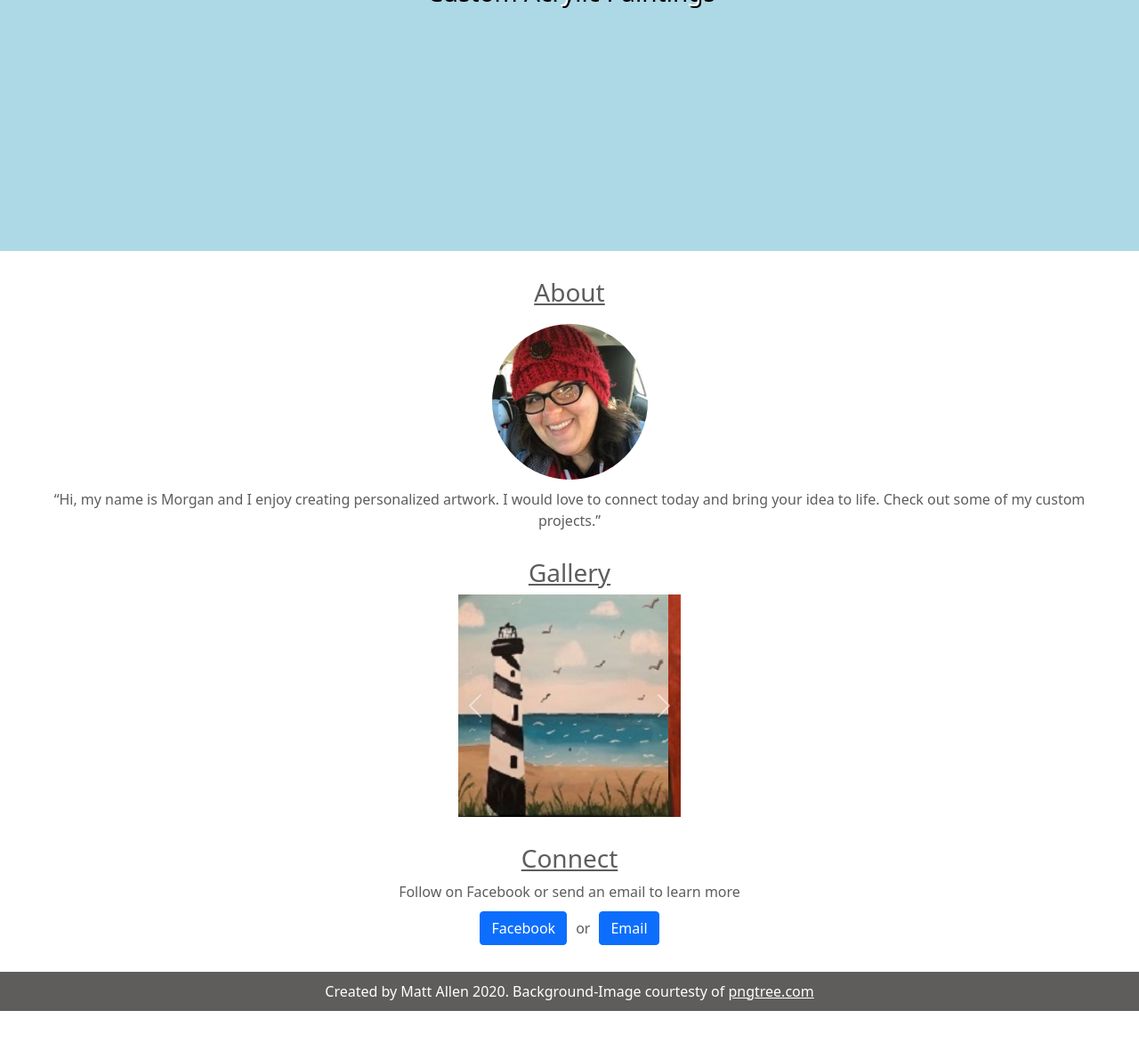
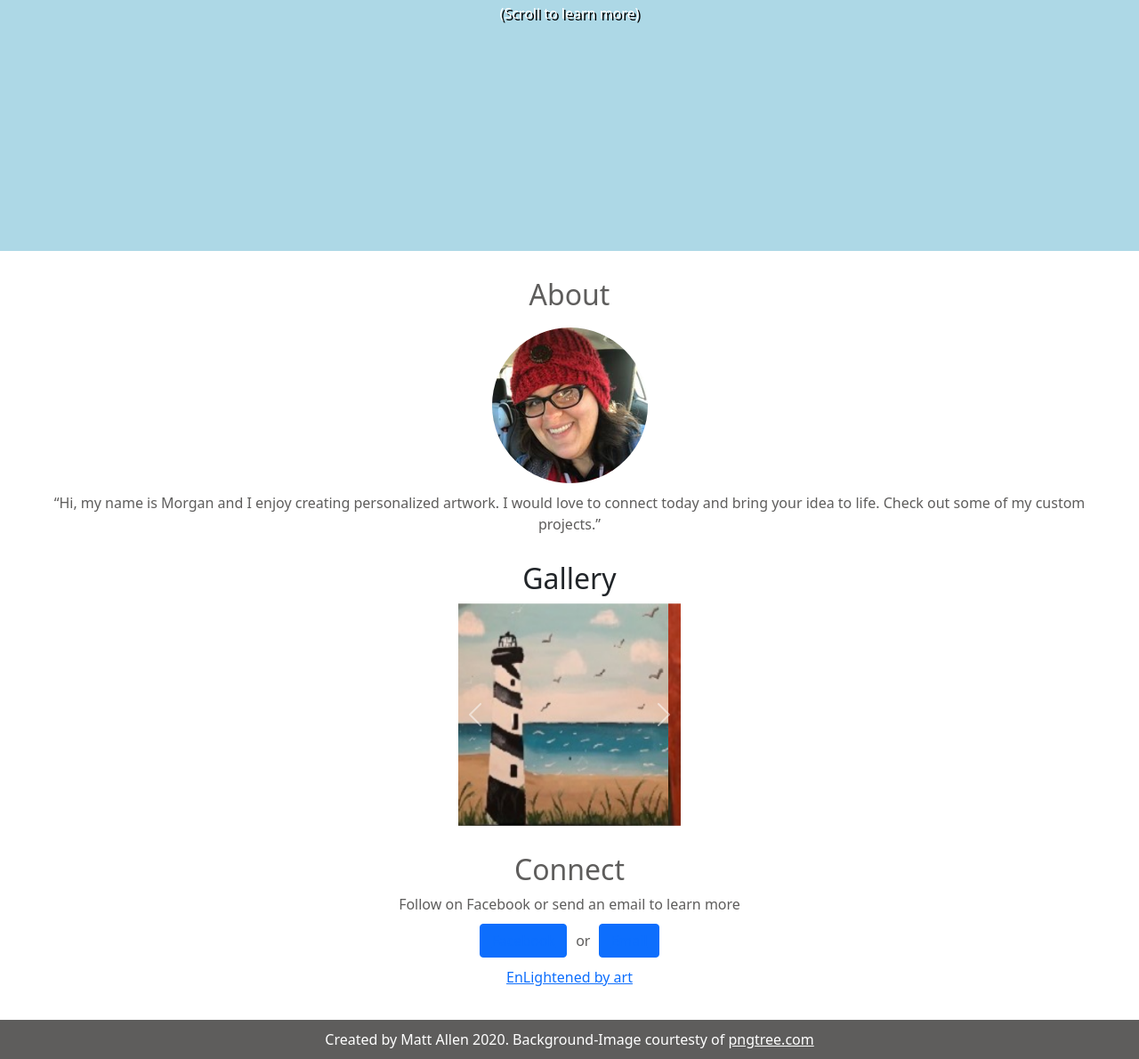
Before and after one commit to mallen13/enlightened-by-art, a plain HTML site: page index.html in a window 1280 px wide. Shown: the part 518-1708 px from the top of the page at 89% size. Before the commit the page ends 1654 px from the top, so only its background shows below. Drawn offline with nearby package versions, Linux system fonts and the light colour scheme.

Commit message:
Add files via upload

```diff
--- a/index.html
+++ b/index.html
@@ -1,9 +1,10 @@
 <!DOCTYPE html>
 <html>
 <head>
-  <title>enLightened by Art Custom Acrylic Paintings</title>
+  <title>enLightened by Art: Custom Acrylic Paintings</title>
+  <link rel="icon" href="images/dragon.jpg"/>
   <meta charset="UTF-8">
-  <meta name="description" content="enLightened by Art Custom Acrylic Paintings">
+  <meta name="description" content="Show off your style by ordering a custom acrylic painting made by Morgan Allen.">
   <meta name="keywords" content="paintings, painting, acrylic, art, christian, custom, artist, custom painting, custom paintings, christian art">
   <meta name="author" content="Morgan Allen">
   <meta name="viewport" content="width=device-width, initial-scale=1.0">
@@ -20,16 +21,17 @@
   <img src="images/dragon.jpg" alt="Dragon Painting">
   <h1>enLightened by Art</h1>
   <h3>Custom Acrylic Paintings</h3>
+  <p>(Scroll to learn more)</p>
 </header>
 
 <div class="flex about">
-    <h3>About</h3>
+    <h2>About</h2>
     <img src="images/headshot.jpg" alt="Author Picture">
     <p>&ldquo;Hi, my name is Morgan and I enjoy creating personalized artwork. I would love to connect today and bring your idea to life. Check out some of my custom projects.&rdquo;</p>
 </div>
 
 <div class=" flex image_gallery">
-  <h3>Gallery</h3>
+  <h2>Gallery</h2>
      <div id="carouselExampleControls" class="carousel slide" data-bs-ride="carousel">
       <div class="carousel-inner">
         <div class="carousel-item active">
@@ -81,19 +83,25 @@
 </div>
 
 <div class="flex connect">
-  <h3>Connect</h3>
+  <h2>Connect</h2>
     <p>Follow on Facebook or send an email to learn more<p>
     <div class="flex flex-row">
-      <button type="button" class="btn btn-primary">Facebook</button>
+      <button type="button" class="btn btn-primary"><a href="">Facebook</a></button>
+      <!-- https://www.facebook.com/enLightenedbyart -->
       or
-      <button type="button" class="btn btn-primary">Email</button>
+      <button type="button" class="btn btn-primary"><a href="mailto:enlightenedbyart@gmail.com">Email</a></button>
     </div>
+
+    <div class="fb-page" data-href="https://www.facebook.com/enLightenedbyart/" data-tabs="" data-width="" data-height="" data-small-header="false" data-adapt-container-width="true" data-hide-cover="false" data-show-facepile="true"><blockquote cite="https://www.facebook.com/enLightenedbyart/" class="fb-xfbml-parse-ignore"><a href="https://www.facebook.com/enLightenedbyart/">EnLightened by art</a></blockquote></div>
 </div>
 
 <footer>
   <p>Created by Matt Allen 2020. Background-Image courtesty of <a href='https://pngtree.com/free-backgrounds'>pngtree.com</a></p>
 </footer>
 
+<!--Facebook-->
+<script async defer crossorigin="anonymous" src="https://connect.facebook.net/en_US/sdk.js#xfbml=1&version=v9.0" nonce="pprYMiS7"></script>
+
 <!--Bootstrap-->
 <script src="https://cdn.jsdelivr.net/npm/bootstrap@5.0.0-beta1/dist/js/bootstrap.bundle.min.js" integrity="sha384-ygbV9kiqUc6oa4msXn9868pTtWMgiQaeYH7/t7LECLbyPA2x65Kgf80OJFdroafW" crossorigin="anonymous"></script>
 
```
